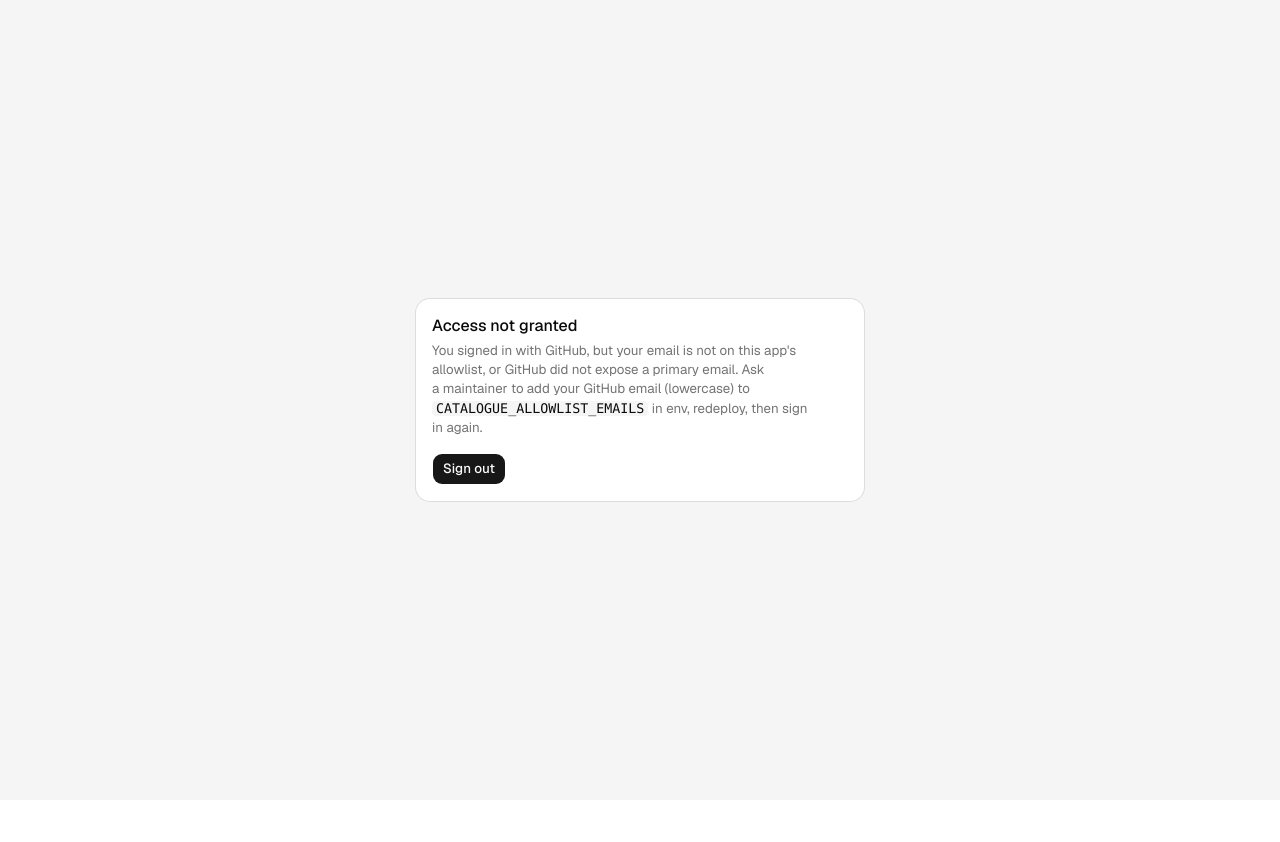
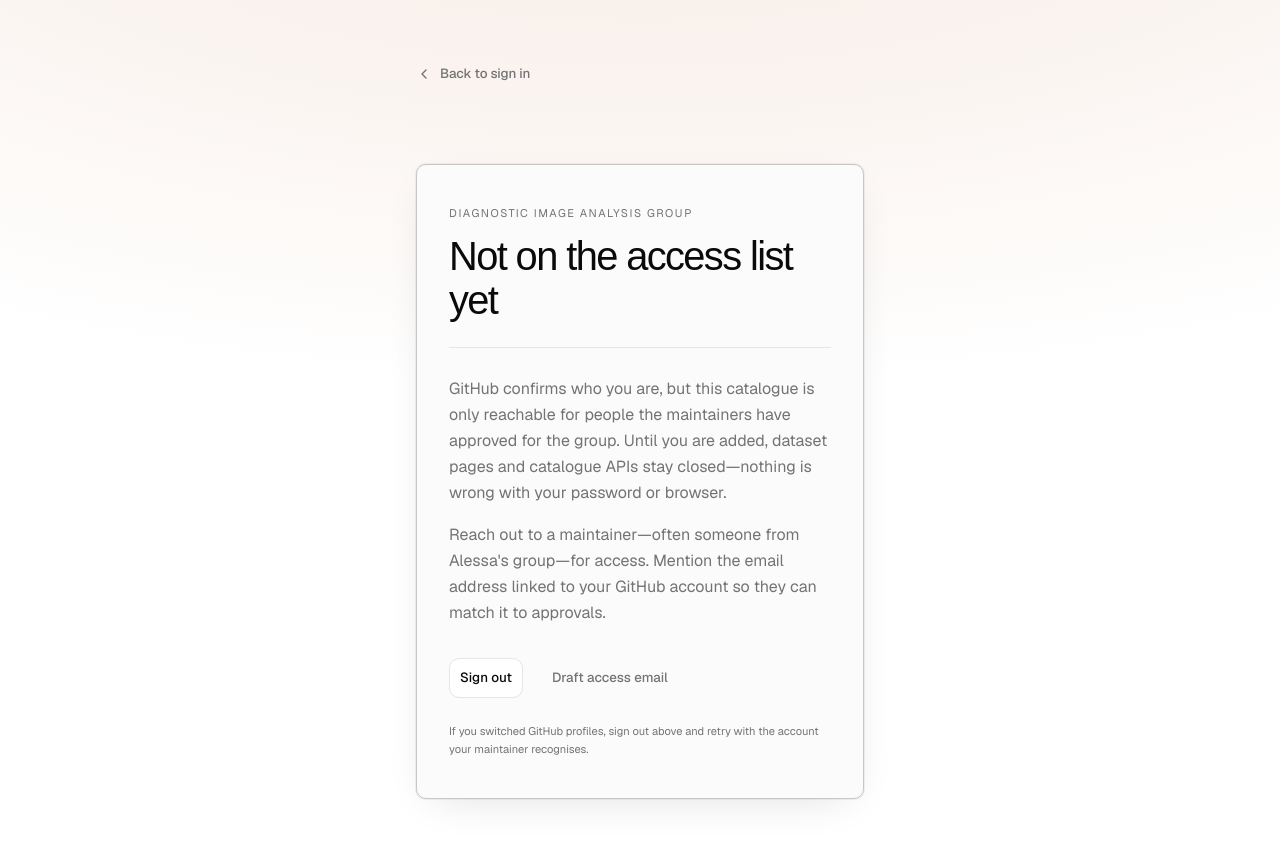
Before and after one commit to nielsRocholl/dataset-registry, a Next.js app: page /unauthorized in a window 1280 px wide. Shown: the top 842 px of the page. Before the commit the page ends 800 px from the top, so only its background shows below. Built offline with nearby package versions, Linux system fonts and the light colour scheme; a web font is replaced by a local one.

Commit message:
improve login

```diff
--- a/app/globals.css
+++ b/app/globals.css
@@ -190,3 +190,15 @@
     @apply font-sans;
   }
 }
+
+/* Auth surfaces: clearer edge + raised fill vs page bg (claude-design). */
+@layer components {
+  .auth-panel {
+    border-radius: var(--radius-lg);
+    border: 1px solid color-mix(in oklch, var(--foreground) 12%, var(--border));
+    background-color: color-mix(in oklch, var(--muted) 36%, var(--background));
+    box-shadow:
+      0 0 0 1px color-mix(in oklch, var(--foreground) 5%, transparent),
+      0 12px 42px -18px color-mix(in oklch, var(--foreground) 16%, transparent);
+  }
+}
--- a/app/login/page.tsx
+++ b/app/login/page.tsx
@@ -1,6 +1,4 @@
-import Link from "next/link";
-import { LayersIcon } from "lucide-react";
-
+import { AuthShell } from "@/components/auth-shell";
 import { LoginForm } from "@/components/login-form";
 
 export default async function LoginPage({
@@ -13,19 +11,17 @@
   const error = typeof sp.error === "string" ? sp.error : undefined;
 
   return (
-    <div className="flex min-h-svh flex-col items-center justify-center gap-6 bg-muted p-6 md:p-10">
-      <div className="flex w-full max-w-sm flex-col gap-6">
-        <Link
-          href="/"
-          className="flex items-center gap-2 self-center font-medium text-foreground"
-        >
-          <div className="flex size-8 items-center justify-center rounded-md bg-primary text-primary-foreground">
-            <LayersIcon className="size-4" />
-          </div>
+    <AuthShell>
+      <header className="flex flex-col gap-2">
+        <p className="text-[length:var(--text-xs)] uppercase tracking-[0.14em] text-muted-foreground">
+          Diagnostic Image Analysis Group
+        </p>
+        <h1 className="text-[length:var(--text-3xl)] font-semibold leading-tight tracking-[-0.03em] text-foreground md:text-[length:var(--text-4xl)]">
           Dataset catalogue
-        </Link>
-        <LoginForm next={next} error={error} />
-      </div>
-    </div>
+        </h1>
+      </header>
+
+      <LoginForm next={next} error={error} />
+    </AuthShell>
   );
 }
--- a/app/unauthorized/page.tsx
+++ b/app/unauthorized/page.tsx
@@ -1,17 +1,14 @@
 "use client";
 
 import { useState } from "react";
+import Link from "next/link";
+import { ChevronLeftIcon } from "lucide-react";
 import { useRouter } from "next/navigation";
 
+import { AuthShell } from "@/components/auth-shell";
 import { createBrowserSupabase } from "@/lib/supabase/client";
-import { Button } from "@/components/ui/button";
-import {
-  Card,
-  CardContent,
-  CardDescription,
-  CardHeader,
-  CardTitle,
-} from "@/components/ui/card";
+import { Button, buttonVariants } from "@/components/ui/button";
+import { cn } from "@/lib/utils";
 
 export default function UnauthorizedPage() {
   const router = useRouter();
@@ -26,26 +23,71 @@
   }
 
   return (
-    <div className="flex min-h-svh flex-col items-center justify-center gap-6 bg-muted p-6 md:p-10">
-      <Card className="w-full max-w-md">
-        <CardHeader>
-          <CardTitle>Access not granted</CardTitle>
-          <CardDescription className="text-pretty">
-            You signed in with GitHub, but your email is not on this
-            app&apos;s allowlist, or GitHub did not expose a primary email.
-            Ask a maintainer to add your GitHub email (lowercase) to{" "}
-            <code className="rounded bg-muted px-1 text-foreground">
-              CATALOGUE_ALLOWLIST_EMAILS
-            </code>{" "}
-            in env, redeploy, then sign in again.
-          </CardDescription>
-        </CardHeader>
-        <CardContent>
-          <Button type="button" disabled={pending} onClick={() => void signOut()}>
-            Sign out
-          </Button>
-        </CardContent>
-      </Card>
-    </div>
+    <AuthShell>
+      <header className="flex flex-col gap-5 pb-8">
+        <Link
+          href="/login"
+          className="group inline-flex w-fit items-center gap-2 text-[length:var(--text-sm)] font-medium tracking-[-0.01em] text-muted-foreground transition-colors duration-[var(--duration-fast,150ms)] [transition-timing-function:cubic-bezier(0.25,1,0.5,1)] hover:text-foreground"
+        >
+          <ChevronLeftIcon
+            className="size-4 shrink-0 transition-transform duration-[var(--duration-fast,150ms)] [transition-timing-function:cubic-bezier(0.25,1,0.5,1)] group-hover:-translate-x-0.5"
+            aria-hidden
+          />
+          Back to sign in
+        </Link>
+      </header>
+
+      <article className="auth-panel px-6 py-8 md:px-8 md:py-10">
+        <header className="flex flex-col gap-3 border-b border-border pb-6">
+          <p className="text-[length:var(--text-xs)] uppercase tracking-[0.14em] text-muted-foreground">
+            Diagnostic Image Analysis Group
+          </p>
+          <h1 className="font-display text-[length:var(--text-3xl)] leading-[1.12] tracking-[-0.04em] text-foreground md:text-[length:var(--text-4xl)]">
+            Not on the access list yet
+          </h1>
+        </header>
+
+        <div className="flex flex-col gap-6 pt-7">
+          <div className="flex max-w-[62ch] flex-col gap-4 text-[length:var(--text-base)] leading-relaxed text-muted-foreground">
+            <p>
+              GitHub confirms who you are, but this catalogue is only reachable
+              for people the maintainers have approved for the group. Until you
+              are added, dataset pages and catalogue APIs stay closed—nothing is
+              wrong with your password or browser.
+            </p>
+            <p>
+              Reach out to a maintainer—often someone from Alessa&apos;s
+              group—for access. Mention the email address linked to your
+              GitHub account so they can match it to approvals.
+            </p>
+          </div>
+
+          <div className="flex flex-wrap items-center gap-3 pt-2">
+            <Button
+              type="button"
+              variant="outline"
+              disabled={pending}
+              className="h-10 text-[length:var(--text-sm)] shadow-none transition-[transform,border-color,background-color] duration-[150ms] [transition-timing-function:cubic-bezier(0.25,1,0.5,1)] hover:-translate-y-px hover:border-foreground/20 active:translate-y-0"
+              onClick={() => void signOut()}
+            >
+              Sign out
+            </Button>
+            <Link
+              href="mailto:?subject=Dataset%20catalogue%20access&amp;body=(Please%20include%20the%20email%20on%20your%20GitHub%20profile.)"
+              className={cn(
+                buttonVariants({ variant: "ghost", size: "lg" }),
+                "h-10 px-4 text-[length:var(--text-sm)] font-medium text-muted-foreground hover:text-foreground",
+              )}
+            >
+              Draft access email
+            </Link>
+          </div>
+          <p className="max-w-[60ch] text-[length:var(--text-xs)] leading-relaxed text-muted-foreground">
+            If you switched GitHub profiles, sign out above and retry with the
+            account your maintainer recognises.
+          </p>
+        </div>
+      </article>
+    </AuthShell>
   );
 }
--- /dev/null
+++ b/components/auth-shell.tsx
@@ -0,0 +1,16 @@
+import type { ReactNode } from "react";
+
+/** Centered shell: calm neutrals + single accent glow (claude-design). */
+export function AuthShell({ children }: { children: ReactNode }) {
+  return (
+    <div className="relative isolate flex min-h-svh flex-col items-center justify-center overflow-hidden px-6 py-16 md:px-12">
+      <div
+        className="pointer-events-none absolute inset-0 -z-10 bg-[radial-gradient(ellipse_110%_70%_at_50%_-25%,color-mix(in_oklch,var(--color-accent)_14%,transparent),transparent)]"
+        aria-hidden
+      />
+      <div className="flex w-full max-w-[min(28rem,calc(100vw-3rem))] flex-col gap-12">
+        {children}
+      </div>
+    </div>
+  );
+}
--- a/components/login-form.tsx
+++ b/components/login-form.tsx
@@ -6,13 +6,10 @@
 import { cn } from "@/lib/utils";
 import { Button } from "@/components/ui/button";
 import {
-  Card,
-  CardContent,
-  CardDescription,
-  CardHeader,
-  CardTitle,
-} from "@/components/ui/card";
-import { Field, FieldDescription, FieldGroup } from "@/components/ui/field";
+  Field,
+  FieldDescription,
+  FieldGroup,
+} from "@/components/ui/field";
 
 type LoginFormProps = {
   next?: string;
@@ -48,23 +45,30 @@
   }
 
   return (
-    <div className={cn("flex flex-col gap-6", className)} {...props}>
-      <Card>
-        <CardHeader className="text-center">
-          <CardTitle className="text-xl">Sign in</CardTitle>
-          <CardDescription>
-            Continue with GitHub. Your primary email must appear in{" "}
-            <code className="rounded bg-muted px-1">CATALOGUE_ALLOWLIST_EMAILS</code>.
-          </CardDescription>
-        </CardHeader>
-        <CardContent>
-          <FieldGroup>
+    <div
+      className={cn(
+        "auth-panel px-6 py-8 md:px-8 md:py-10",
+        className,
+      )}
+      {...props}
+    >
+      <div className="flex flex-col gap-8">
+        <div className="flex flex-col gap-4">
+          <h2 className="text-[length:var(--text-xl)] font-medium tracking-[-0.02em] text-foreground">
+            Sign in with GitHub
+          </h2>
+          <p className="max-w-[62ch] text-[length:var(--text-base)] leading-relaxed text-muted-foreground">
+            This catalogue is restricted to approved members of the Diagnostic
+            Image Analysis Group. If your GitHub account is not cleared by the
+            maintainers yet, finishing sign-in will send you to a short page that
+            explains next steps—you will not see dataset content.
+          </p>
+          <FieldGroup className="mt-4">
             <Field>
               <Button
-                variant="outline"
                 type="button"
                 disabled={pending}
-                className="w-full"
+                className="h-11 w-full text-[length:var(--text-sm)] font-medium shadow-none transition-[transform,background-color,color,box-shadow] duration-[150ms] [transition-timing-function:cubic-bezier(0.25,1,0.5,1)] hover:-translate-y-px hover:shadow-[0_4px_14px_-2px_color-mix(in_oklch,var(--color-accent)_32%,transparent)] active:translate-y-0 disabled:hover:translate-y-0 disabled:hover:shadow-none"
                 onClick={() => void signInGitHub()}
               >
                 <svg
@@ -79,15 +83,20 @@
                 </svg>
                 Continue with GitHub
               </Button>
+              <FieldDescription className="mx-auto mt-6 max-w-[56ch] text-center text-[length:var(--text-xs)] leading-relaxed text-muted-foreground">
+                By continuing you use GitHub to prove identity only; access is still
+                decided by DIAG maintainers inside this application.
+              </FieldDescription>
             </Field>
             {error === "auth" ? (
-              <FieldDescription className="text-center text-destructive">
-                Sign-in failed. Check GitHub → Supabase redirects, then try again.
+              <FieldDescription className="text-center text-[length:var(--text-sm)] text-destructive">
+                Sign-in failed. Confirm Supabase Redirect URLs match this host and try
+                again.
               </FieldDescription>
             ) : null}
           </FieldGroup>
-        </CardContent>
-      </Card>
+        </div>
+      </div>
     </div>
   );
 }
--- a/generated/index.json
+++ b/generated/index.json
@@ -1,5 +1,5 @@
 {
-  "generated_at": "2026-05-07T18:22:20.588Z",
+  "generated_at": "2026-05-07T19:15:36.814Z",
   "datasets": [
     {
       "id": "example-liver-ct-seg",
```
